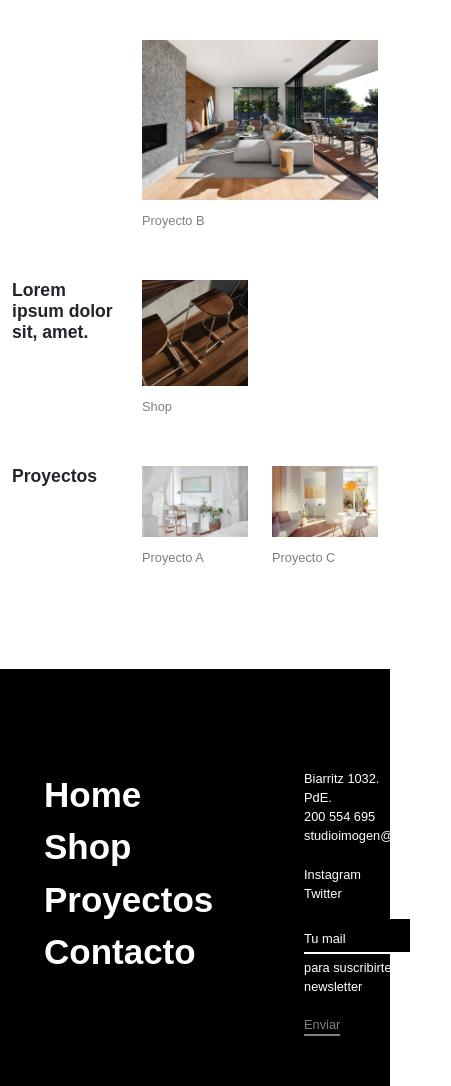
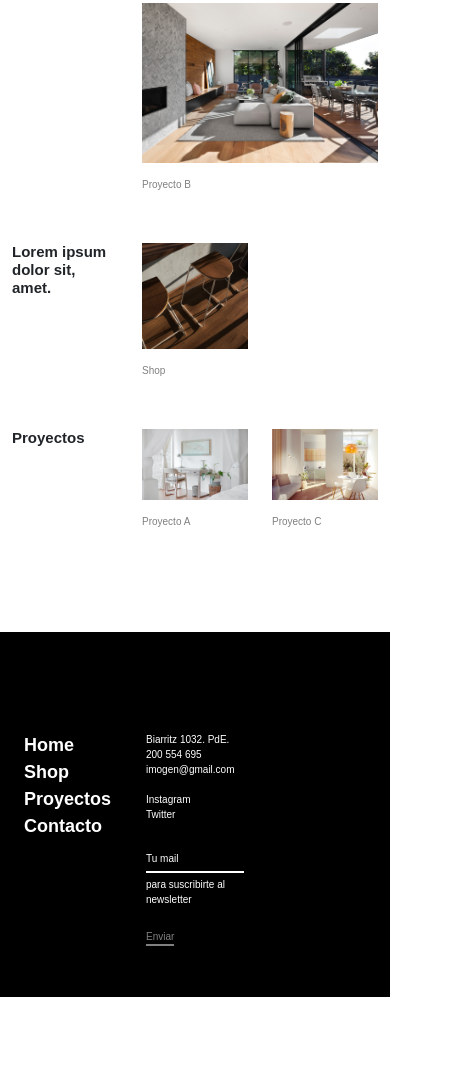
Before and after one commit to valentinagalvan1v/coder, a plain HTML site: page index.html in a window 390 px wide. Shown: the part 351-1437 px from the top of the page, 451 px wide, since content can reach past the window. After the commit the page ends 1348 px from the top, so only its background shows below. Drawn offline with nearby package versions, Linux system fonts and the light colour scheme.

Commit message:
correccione

```diff
--- a/estilos/bs_styles.css
+++ b/estilos/bs_styles.css
@@ -1,21 +1,23 @@
 * {
     margin: 0;
-    padding: 0;
+    padding: 0px;
     box-sizing: border-box;
+    word-wrap: break-word;
 }
 
 @import url('https://fonts.googleapis.com/css2?family=Archivo:ital,wght@0,100;0,200;0,300;0,400;0,500;0,600;0,700;0,800;0,900;1,100;1,200;1,300;1,400;1,500;1,600;1,700;1,800;1,900&display=swap');
 
-html{width: 100vw;}
+
 
 body    {font-family: 'Archivo', sans-serif;}
 h1      {font-size: 5rem; font-weight: 600;}
 h2      {font-style: italic;}
-h3      {font-size: 1.875rem;} /*Ocupa 2 columnas*/
+h3      {font-size: 1.875rem;}
 h4      {font-size: 1.875rem; font-weight:600}
 h5      {font-size: 1.875rem;}
 p       {font-size: 1.375rem;}
 a       {font-size: 1.375rem; color: black; text-decoration: none;}
+
 
 /*BOTÓN*/
 .masBtn{width: 25px; height: 25px;}
@@ -107,26 +109,26 @@ footer p{font-size: 22px;}
 
 
 /*SE*/
+
 @media screen and (max-width: 575px){
-
-h1      {font-size: 3rem; font-weight: 600; }
-h2      {font-style: italic; font-size: 1.2rem;}
-h3      {font-size: 1.1rem;}
-h4      {font-size: 1.1rem; font-weight:600}
-h5      {font-size: 1.1rem;}
-p       {font-size: 0.8rem;}
-a       {font-size: 0.8rem; color: black; text-decoration: none;}
-
-footer .container{margin-left: 32px;}
-footer{ margin-top: 100px;
-        padding-top: 100px;
-        padding-bottom: 50px;}
-footer .boton{font-size: 0.8rem;}
-footer .form-control::placeholder{font-size: 0.8rem;}
-footer .form-control:focus{font-size: 0.8rem;}
-footer .form-text{font-size: 0.8rem;}
-footer p{font-size: 0.8rem;}
 
 
 
+h1      {font-size: 30px; font-weight: 600; }
+h2      {font-style: italic; font-size: 15px;}
+h3      {font-size: 20px;}
+h4      {font-size: 15px; font-weight:600}
+h5      {font-size: 15px;}
+p       {font-size: 10px;}
+a       {font-size: 10px; color: black; text-decoration: none;}
+
+
+footer{ margin-top: 100px;
+        padding: 100px 12px 50px 12px;}
+footer .boton{font-size: 10px;}
+footer .form-control::placeholder{font-size: 10px;}
+footer .form-control:focus{font-size: 10px;}
+footer .form-text{font-size: 10px;}
+footer p{font-size: 10px;}
+footer a{font-size: 18px;}
 }
--- a/index.html
+++ b/index.html
@@ -87,7 +87,7 @@
                         Proyectos
                     </h4>
                 </div>
-                <div class="col col-xl-4">
+                <div class="col col-4">
                     <img src="./img/proyecto_2.jpg" alt="" class="mb-2">
                     <a href="./raiz/bsproyecto_a.html">Proyecto A</a>
                 </div>
@@ -103,7 +103,7 @@
     <footer class="bg-black text-white">
         <div class="container">
             <div class="row">
-                <ul class="col col-sm-4">
+                <ul class="col col-4">
                     <li><a href="./index.html">Home</a></li>
                     <li><a href="./raiz/bsshop.html">Shop</a></li>
                     <li><a href="./raiz/bsproyectos.html">Proyectos</a></li>
@@ -112,7 +112,7 @@
                 <div class="col col-4">
                     <p>Biarritz 1032. PdE. <br>
                        200 554 695 <br>
-                       studioimogen@gmail.com
+                       imogen@gmail.com
                        <br><br>
                        Instagram <br>
                        Twitter
@@ -132,6 +132,8 @@
         </div>
 
     </footer>
+
+
     <script src="https://cdn.jsdelivr.net/npm/bootstrap@5.2.0-beta1/dist/js/bootstrap.bundle.min.js" integrity="sha384-pprn3073KE6tl6bjs2QrFaJGz5/SUsLqktiwsUTF55Jfv3qYSDhgCecCxMW52nD2" crossorigin="anonymous"></script>
 
 </body>
```
Also changed, not shown: raiz/bsaboutus.html (+2 -2 lines), raiz/bscontacto.html (+4 -5 lines), raiz/bsproyecto_a.html (+2 -2 lines), raiz/bsproyectos.html (+2 -2 lines), raiz/bsshop.html (+2 -2 lines).
